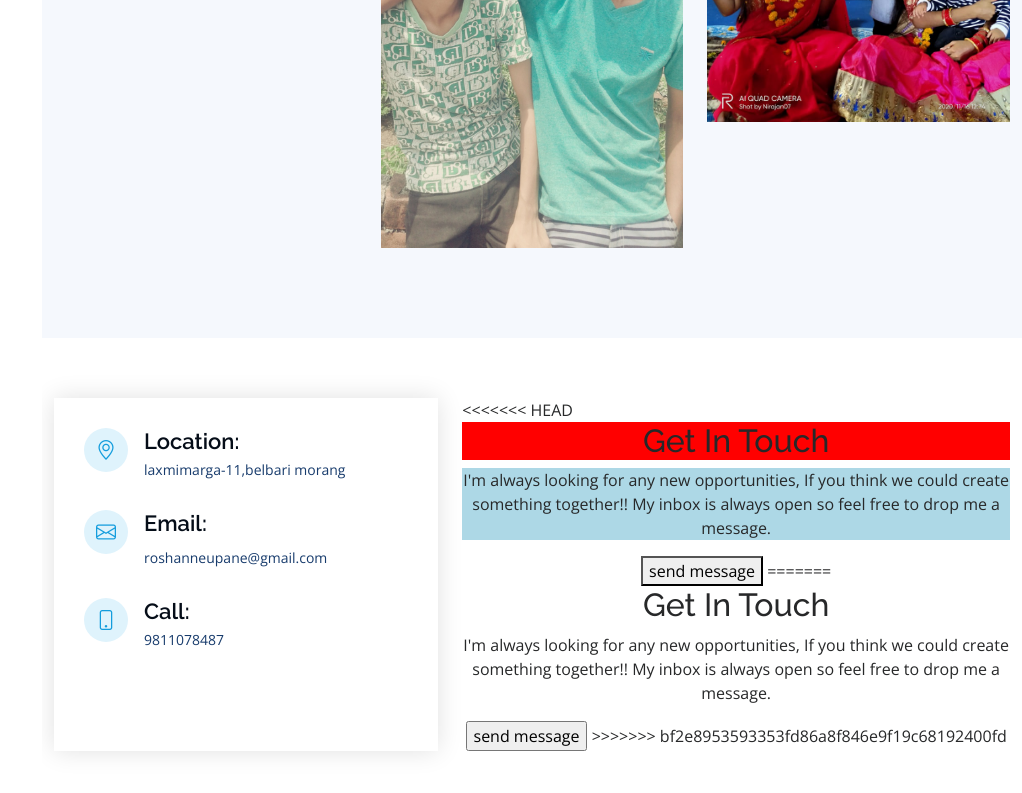
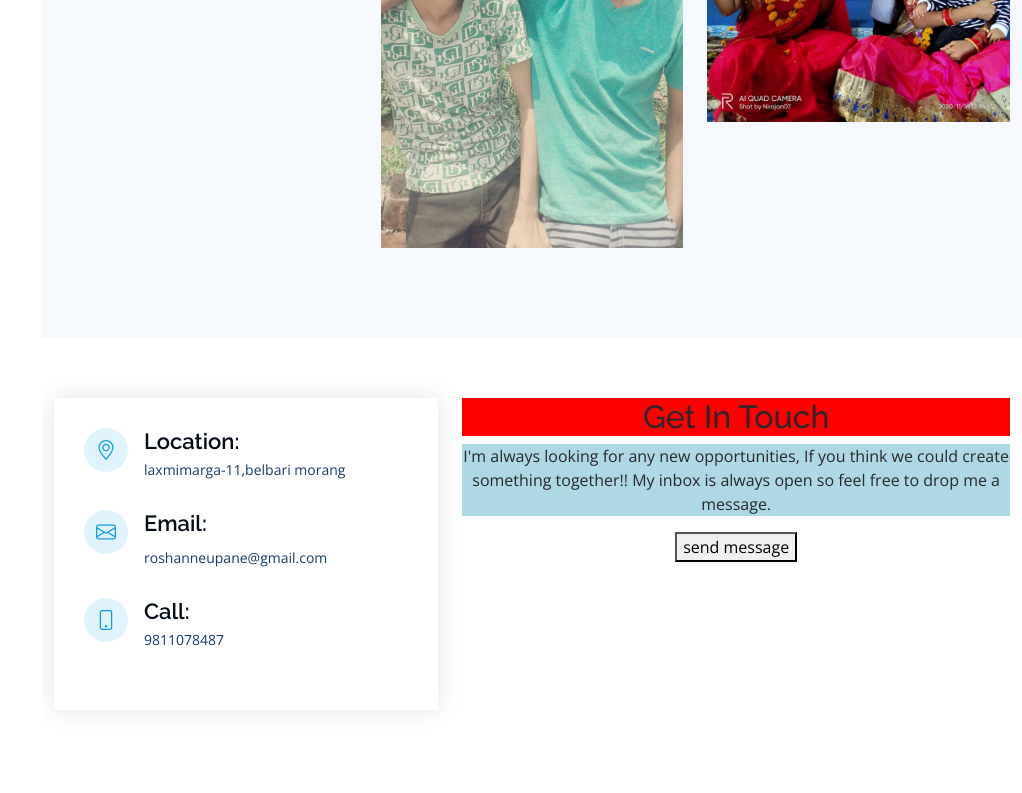
Before and after one commit to Roshancom/my-portfolio, a plain HTML site: page index.html in a window 1280 px wide. Shown: the part 2825-3618 px from the top of the page, without its empty margins (258-1280 px from the left). Drawn offline with nearby package versions, Linux system fonts and the light colour scheme.

Commit message:
update in css

```diff
--- a/index.html
+++ b/index.html
@@ -262,10 +262,12 @@
 
           <div class="col-lg-7 mt-5 mt-lg-0 d-flex align-items-stretch">
             <form>
-<<<<<<< HEAD
+
             <h2 style="text-align: center;background-color: red;">Get In Touch</h2>
             <p style="text-align: center;background-color: lightblue;">I'm always looking for any new opportunities, If you think we could create something together!! My inbox is always open so feel free to drop me a message.</p>
-
+                      <div class="text-center"><a href="mailto:roshanneupane676@gmail.com" target="_blank"><input class="hover-center-2" type="button" value="send message" > </a>
+                      </div>
+                    </form>
 
               <style>
 
@@ -308,21 +310,7 @@ input.hover-center-2:hover{
     color: #fff;
 }
 </style>
-              <div class="text-center"><a href="mailto:roshanneupane676@gmail.com" target="_blank"><input class="hover-center-2" type="button" value="send message" > </a>
-=======
-            <h2 style="text-align: center;">Get In Touch</h2>
-            <p style="text-align: center;">I'm always looking for any new opportunities, If you think we could create something together!! My inbox is always open so feel free to drop me a message.</p>
 
-
-
-              <div class="text-center"><a href="mailto:roshanneupane676@gmail.com" target="_blank"><input type="button" value="send message" > </a>
->>>>>>> bf2e8953593353fd86a8f846e9f19c68192400fd
-
-
-              </div>
-
-
-            </form>
           </div>
 
         </div>
```
